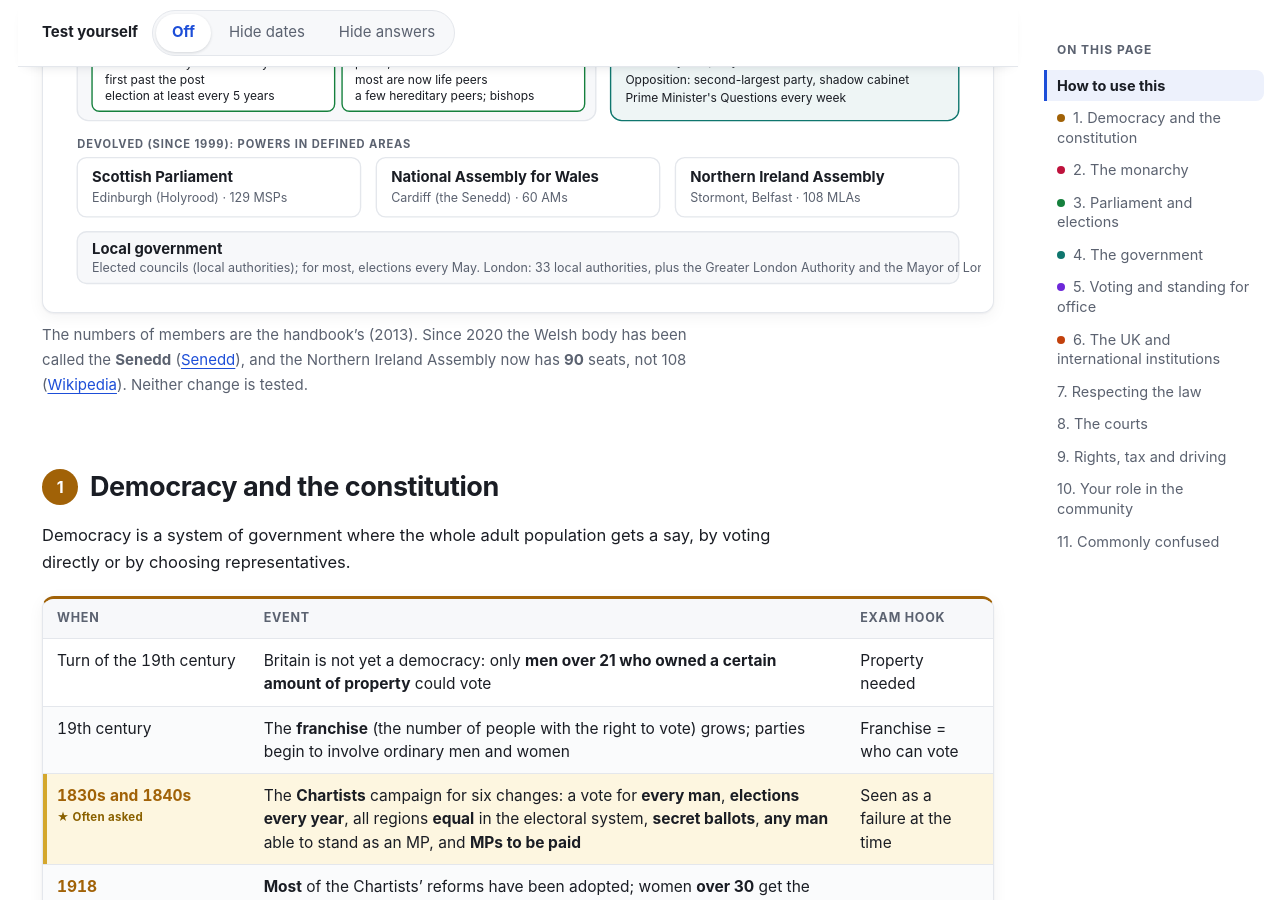
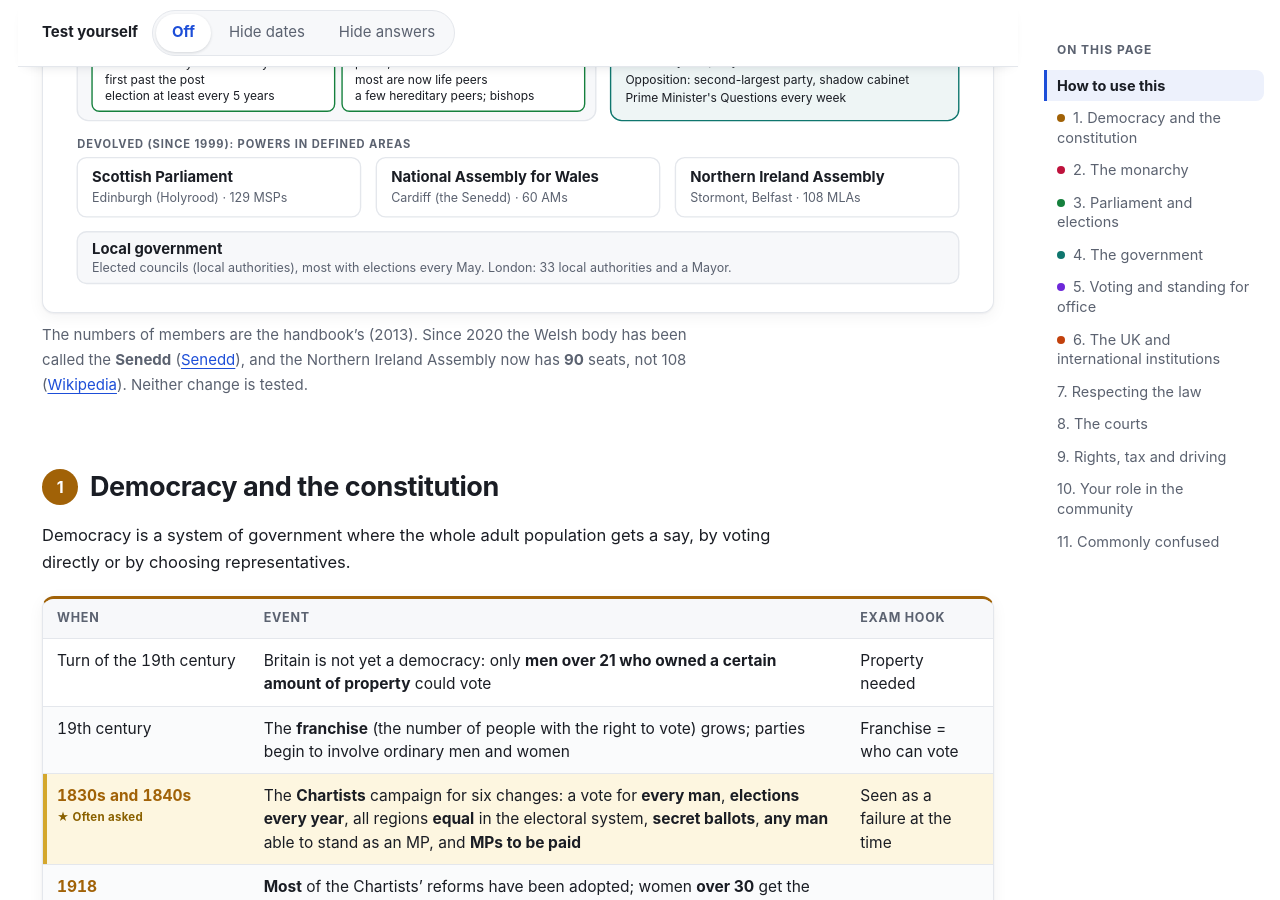
Before and after one commit to byte-ish/life-in-the-uk-study, a Jekyll site: the page built from chapters/05-government-law.md, in a window 1280 px wide and 900 px high, scrolled down 1039 px. Built offline with Jekyll 4.4.1, drawn with Linux system fonts in a browser that asks for light colours.

Commit message:
Chapter 5: keep the local government line inside its diagram box
Co-Authored-By: Claude Opus 5.5 <noreply@anthropic.com>

```diff
--- a/chapters/05-government-law.md
+++ b/chapters/05-government-law.md
@@ -53,7 +53,7 @@ This sheet follows Chapter 5 of the official handbook, *Life in the United Kingd
 <rect class="box" x="670" y="316" width="306" height="64" rx="10"/><text class="t-head" x="686" y="342">Northern Ireland Assembly</text><text class="t-sub" x="686" y="364">Stormont, Belfast · 108 MLAs</text>
 <rect class="box-soft" x="24" y="396" width="952" height="56" rx="10"/>
 <text class="t-head" x="40" y="420">Local government</text>
-<text class="t-sub" x="40" y="440">Elected councils (local authorities); for most, elections every May. London: 33 local authorities, plus the Greater London Authority and the Mayor of London.</text>
+<text class="t-sub" x="40" y="440">Elected councils (local authorities), most with elections every May. London: 33 local authorities and a Mayor.</text>
 </svg>
 </figure>
 
```
